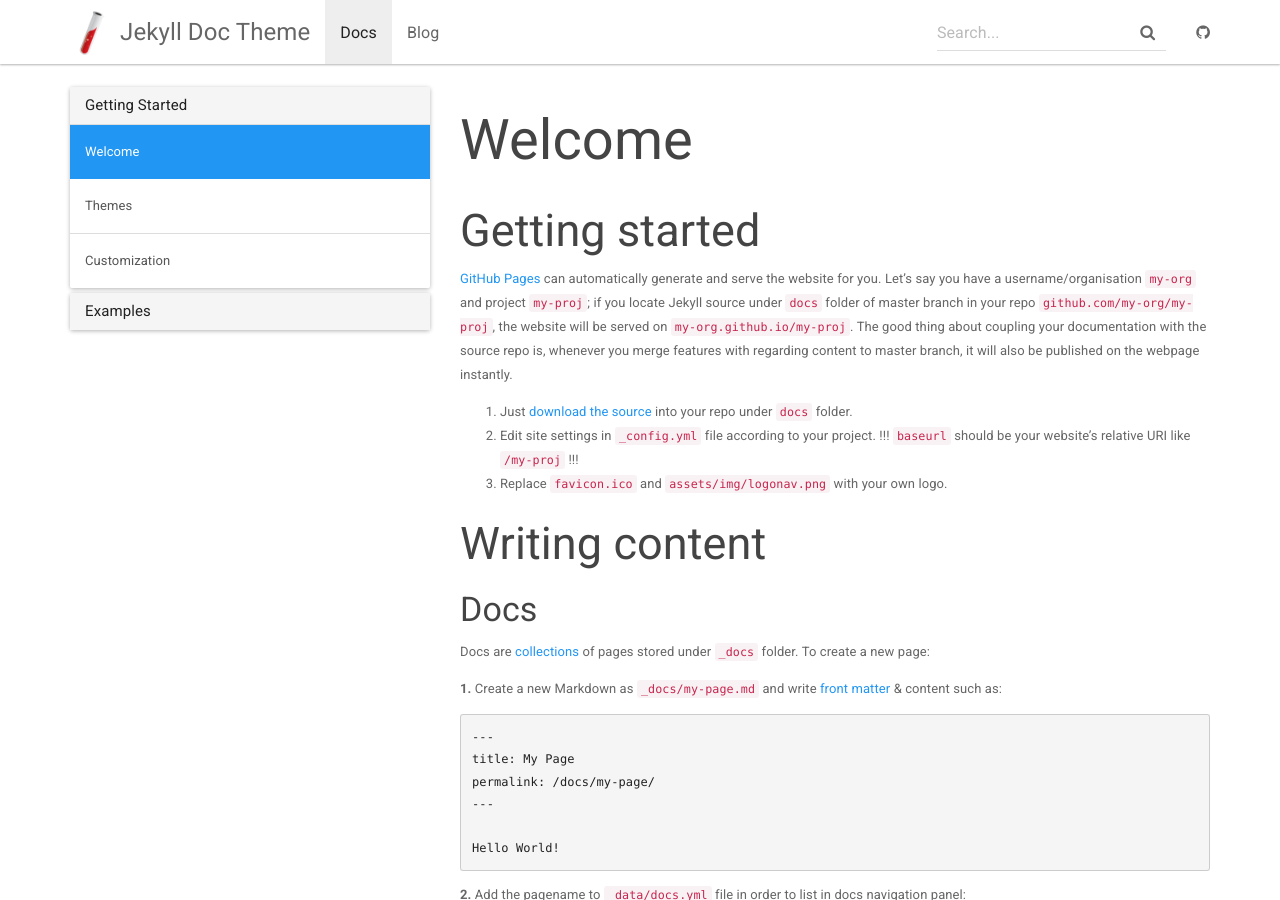
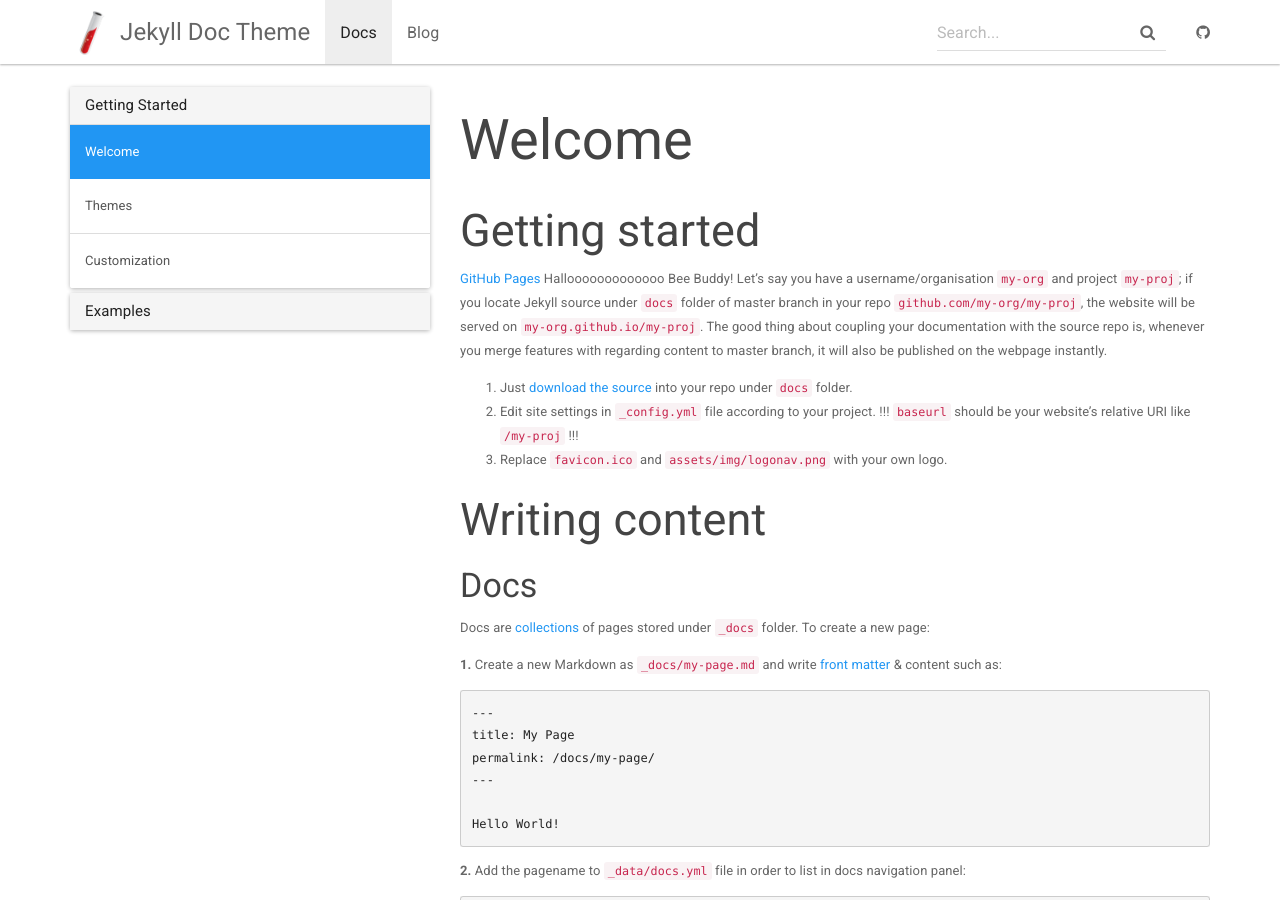
Before and after one commit to Joseph101GH/joseph101GH.github.io, a Jekyll site: the page built from _docs/index.md, in a window 1280 px wide and 900 px high. Built offline with Jekyll 4.4.1, drawn with Linux system fonts in a browser that asks for light colours.

Commit message:
test text

```diff
--- a/_docs/index.md
+++ b/_docs/index.md
@@ -6,7 +6,7 @@ redirect_from: /docs/index.html
 
 ## Getting started
 
-[GitHub Pages](https://pages.github.com) can automatically generate and serve the website for you.
+[GitHub Pages](https://pages.github.com) Hallooooooooooooo Bee Buddy!
 Let's say you have a username/organisation `my-org` and project `my-proj`; if you locate Jekyll source under `docs` folder of master branch in your repo `github.com/my-org/my-proj`, the website will be served on `my-org.github.io/my-proj`.
 The good thing about coupling your documentation with the source repo is, whenever you merge features with regarding content to master branch, it will also be published on the webpage instantly.
 
```
